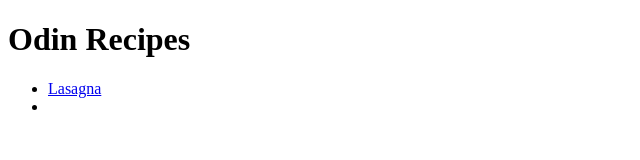
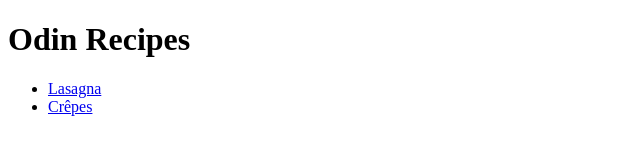
Before and after one commit to majunon/odin-recipes, a plain HTML site: page index.html in a window 1280 px wide. Shown: the full height of the page, 0-640 px from the left. Drawn offline with Linux system fonts and the light colour scheme.

Commit message:
fix the a link to crepes.html in the index page

```diff
--- a/index.html
+++ b/index.html
@@ -10,7 +10,7 @@
     <h1>Odin Recipes</h1>
     <ul>
         <li><a href="recipes/lasagna.html">Lasagna</a></li>
-        <li><a href="recipes/crepes.html"Crêpes</li>
+        <li><a href="recipes/crepes.html">Crêpes</a></li>
     </ul>
 
 </body>
```
